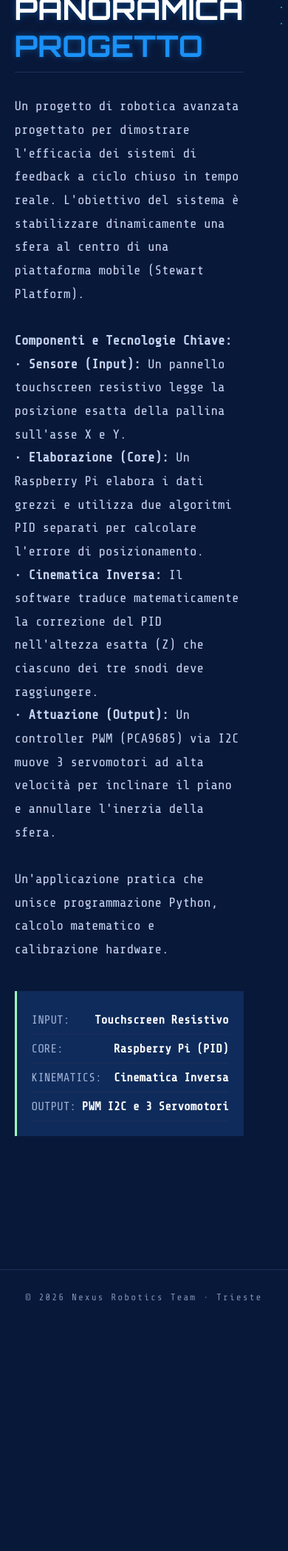
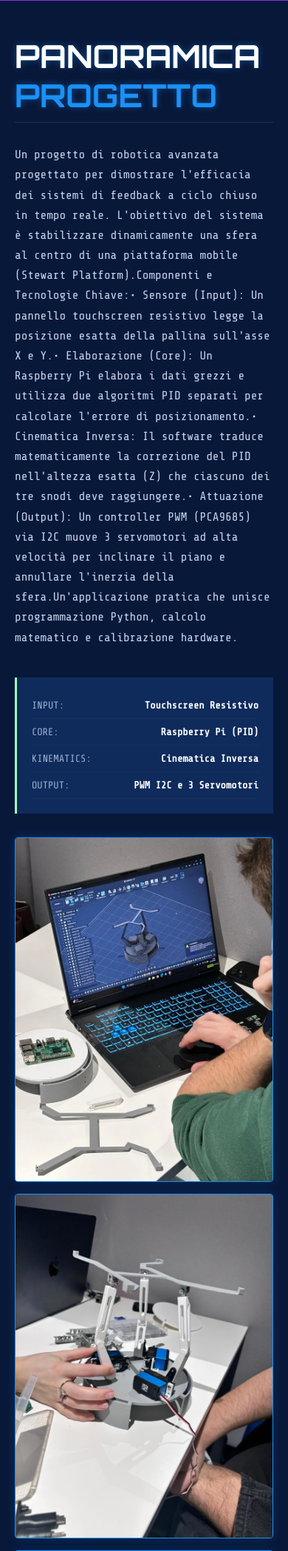
Before and after one commit to NexusUniTs/Website, a Flask app: page /project/2 in a window 390 px wide. Shown: the part 599-2696 px from the top of the page at 74% size. Before the commit the page ends 2357 px from the top, so only its background shows below. Run offline with Flask 3, Linux system fonts and the light colour scheme; some libraries are stand-ins or nearby versions.

Commit message:
Improve responsive project layouts and site navigation

```diff
--- a/static/css/style.css
+++ b/static/css/style.css
@@ -573,3 +573,142 @@ footer {
     color: var(--text-dim);
     letter-spacing: 2px;
 }
+
+/* === RESPONSIVE PROJECT GALLERY === */
+.project-topbar {
+    position: absolute;
+    top: 0;
+    left: 0;
+    right: 0;
+    z-index: 5;
+    padding: 24px clamp(20px, 5vw, 60px);
+}
+
+.btn-back {
+    position: static;
+    display: inline-flex;
+    align-items: center;
+    min-height: 44px;
+}
+
+.project-visuals { min-width: 0; }
+.project-gallery {
+    display: grid;
+    grid-template-columns: repeat(2, minmax(0, 1fr));
+    gap: 16px;
+}
+.project-media {
+    margin: 0;
+    overflow: hidden;
+    border: 1px solid var(--cyan);
+    border-radius: 4px;
+    background: var(--surface-1);
+    box-shadow: 0 0 15px rgba(var(--cyan-rgb), 0.18);
+}
+.project-media img,
+.project-media video {
+    display: block;
+    width: 100%;
+    height: min(32vw, 430px);
+    object-fit: cover;
+}
+.project-video-frame { margin-bottom: 16px; }
+.project-video-frame video { height: auto; max-height: 430px; }
+.wireframe-box {
+    min-width: 0;
+    display: grid;
+    min-height: 400px;
+    place-items: center;
+}
+.wireframe-text { padding: 24px; }
+
+@media (max-width: 700px) {
+    .project-topbar { position: relative; padding: 16px 20px 0; }
+    .project-hero { height: min(64vh, 580px); }
+    .project-title { font-size: clamp(2.55rem, 13vw, 4rem); line-height: 1.08; letter-spacing: 2px; }
+    .project-details { padding: 48px 20px; }
+    .details-grid { grid-template-columns: minmax(0, 1fr); gap: 32px; }
+    .project-info-box h2 { font-size: clamp(2rem, 11vw, 2.75rem); }
+    .project-desc { font-size: 1rem; line-height: 1.7; }
+    .project-gallery { grid-template-columns: 1fr; }
+    .project-media img { height: auto; max-height: none; }
+    .status-badge { font-size: 1.05rem; padding: 8px 12px; }
+    .wireframe-box { min-height: 300px; width: 100%; }
+    .spec-row { gap: 16px; font-size: 0.85rem; }
+}
+
+@media (prefers-reduced-motion: reduce) {
+    *, *::before, *::after { animation-duration: 0.01ms !important; animation-iteration-count: 1 !important; scroll-behavior: auto !important; transition-duration: 0.01ms !important; }
+}
+
+/* === SITE NAVIGATION & SCROLL REVEALS === */
+html { scroll-behavior: smooth; scroll-padding-top: 76px; }
+.skip-link {
+    position: fixed;
+    top: 12px;
+    left: 12px;
+    z-index: 1000;
+    padding: 10px 14px;
+    color: #001326;
+    background: var(--cyan);
+    transform: translateY(-150%);
+}
+.skip-link:focus { transform: translateY(0); }
+.site-nav {
+    position: fixed;
+    top: 0;
+    left: 0;
+    right: 0;
+    z-index: 50;
+    display: flex;
+    justify-content: space-between;
+    align-items: center;
+    min-height: 64px;
+    padding: 12px clamp(20px, 5vw, 72px);
+    background: linear-gradient(to bottom, rgba(8, 24, 57, 0.9), rgba(8, 24, 57, 0));
+    transition: background 200ms ease, box-shadow 200ms ease;
+}
+.site-nav.is-scrolled { background: rgba(8, 24, 57, 0.96); box-shadow: 0 1px 0 rgba(var(--cyan-rgb), 0.45); }
+.nav-logo, .nav-links a { color: var(--text-main); text-decoration: none; }
+.nav-logo { font-family: var(--font-head); letter-spacing: 3px; font-size: 1.1rem; }
+.nav-links { display: flex; gap: clamp(14px, 3vw, 32px); }
+.nav-links a { color: var(--text-muted); font-size: 0.85rem; }
+.nav-links a:hover, .nav-links a:focus-visible { color: var(--cyan); }
+.card-media { height: 180px; margin-bottom: 15px; overflow: hidden; border: 1px solid var(--cyan); border-radius: 5px; background: var(--surface-1); }
+.card-media img { display: block; width: 100%; height: 100%; object-fit: cover; transition: transform 400ms ease; }
+.project-card:hover .card-media img { transform: scale(1.04); }
+.card-placeholder { display: grid; place-items: center; color: var(--magenta); font-size: 0.8rem; letter-spacing: 1px; background: repeating-linear-gradient(45deg, var(--surface-1), var(--surface-1) 10px, var(--bg-color-deep) 10px, var(--bg-color-deep) 20px); }
+.status.cyan { color: var(--cyan); }
+.status.magenta { color: var(--magenta); }
+.status.yellow { color: var(--yellow); }
+.reveal { opacity: 0; transform: translateY(20px); transition: opacity 500ms ease, transform 500ms ease; }
+.reveal.is-visible { opacity: 1; transform: none; }
+
+.team-section .team-grid {
+    grid-template-columns: repeat(2, minmax(0, 1fr));
+    max-width: 1000px;
+}
+
+@media (max-width: 700px) {
+    .site-nav { min-height: 56px; padding: 10px 20px; background: rgba(8, 24, 57, 0.94); }
+    .nav-logo { font-size: 1rem; }
+    .nav-links { gap: 14px; }
+    .nav-links a { font-size: 0.75rem; }
+    .hero { height: 100svh; }
+    .glitch { font-size: clamp(3.25rem, 17vw, 5rem); letter-spacing: 4px; }
+    .hero-subtitle { font-size: 0.82rem; letter-spacing: 2px; }
+    .dynamic-layout-section, .projects-section, .team-section, .location-section { padding: 68px 20px; }
+    .section-title { font-size: clamp(2.2rem, 12vw, 3.1rem); }
+    .subtitle-desc { text-align: center; line-height: 1.5; }
+    #canvas-container { height: 460px; margin: 1rem auto; }
+    .projects-grid, .team-section .team-grid { grid-template-columns: 1fr; gap: 24px; margin-top: 32px; }
+    .project-card { padding: 28px; }
+    .team-card:hover .member-role, .team-card:focus-within .member-role, .member-item:focus .member-role { max-height: 50px; opacity: 1; margin-top: 6px; }
+    .location-container { gap: 24px; margin-top: 32px; }
+    .location-info { min-width: 0; padding: 28px; }
+    .map-wrapper { width: 100%; }
+}
+
+@media (prefers-reduced-motion: reduce) {
+    .reveal { opacity: 1; transform: none; }
+}
--- a/static/js/main.js
+++ b/static/js/main.js
@@ -2,6 +2,7 @@ document.addEventListener("DOMContentLoaded", () => {
     const canvas = document.getElementById("nexusCanvas");
     if (!canvas) return;
 
+    const reducedMotion = window.matchMedia("(prefers-reduced-motion: reduce)").matches;
     const ctx = canvas.getContext("2d");
     let cw, ch;
 
@@ -73,7 +74,7 @@ document.addEventListener("DOMContentLoaded", () => {
 
         for (let i = 0; i < words.length; i++) {
             const word = words[i];
-            const wordWidth = ctx.measureText(word + " ").width;
+            const wordWidth = ctx.measureText(`${word} `).width;
 
             if (textX + wordWidth > cw - 30) {
                 textX = 30;
@@ -107,7 +108,7 @@ document.addEventListener("DOMContentLoaded", () => {
         }
 
         drawASCIIAnomaly(anomX, anomY, time);
-        requestAnimationFrame(animate);
+        if (!reducedMotion) requestAnimationFrame(animate);
     }
     requestAnimationFrame(animate);
 });
@@ -117,6 +118,11 @@ document.addEventListener("DOMContentLoaded", () => {
     // Cerchiamo un possibile video sia in inde.html (heroVideo) che in project.html (projectVideo)
     const heroVideo = document.getElementById("heroVideo") || document.getElementById("projectVideo");
     if (!heroVideo) return;
+    if (window.matchMedia("(prefers-reduced-motion: reduce)").matches) {
+        heroVideo.pause();
+        heroVideo.removeAttribute("autoplay");
+        return;
+    }
 
     const videos = [
         "/static/videos/carousel.mp4",
@@ -151,3 +157,32 @@ document.addEventListener("DOMContentLoaded", () => {
     // Inizia la rotazione
     playRandomVideoSnippet();
 });
+
+// Navigazione e reveal leggeri, senza dipendenze esterne.
+document.addEventListener("DOMContentLoaded", () => {
+    const reducedMotion = window.matchMedia("(prefers-reduced-motion: reduce)").matches;
+    const navigation = document.querySelector(".site-nav");
+
+    if (navigation) {
+        const updateNavigation = () => navigation.classList.toggle("is-scrolled", window.scrollY > 24);
+        updateNavigation();
+        window.addEventListener("scroll", updateNavigation, { passive: true });
+    }
+
+    const revealItems = document.querySelectorAll(".reveal");
+    if (reducedMotion || !("IntersectionObserver" in window)) {
+        for (const item of revealItems) item.classList.add("is-visible");
+        return;
+    }
+
+    const observer = new IntersectionObserver((entries, currentObserver) => {
+        for (const entry of entries) {
+            if (entry.isIntersecting) {
+                entry.target.classList.add("is-visible");
+                currentObserver.unobserve(entry.target);
+            }
+        }
+    }, { threshold: 0.12 });
+
+    for (const item of revealItems) observer.observe(item);
+});
--- a/templates/project.html
+++ b/templates/project.html
@@ -10,9 +10,11 @@
 <body>
 
     <div class="project-landing">
-        <a href="/" class="btn-back">← Torna ai Progetti</a>
+        <header class="project-topbar">
+            <a href="/#projects" class="btn-back">← Torna ai Progetti</a>
+        </header>
 
-        <header class="project-hero">
+        <header class="project-hero reveal">
             <div class="project-hero-overlay"></div>
             <!-- Video (hero background) -->
             <video autoplay muted loop playsinline class="project-video" id="projectVideo">
@@ -29,9 +31,9 @@
         <section class="project-details">
             <div class="details-grid">
 
-                <div class="project-info-box">
+                <div class="project-info-box reveal">
                     <h2 class="neon-text">PANORAMICA <span class="{{ project.status_color }}">PROGETTO</span></h2>
-                    <p class="project-desc">{{ project.long_desc|safe }}</p>
+                    <p class="project-desc">{{ project.long_desc|striptags }}</p>
 
                     <div class="tech-specs">
                         {% if project.specs %}
@@ -50,26 +52,27 @@
                     </div>
                 </div>
 
-                <div class="project-visuals">
-                    <!-- Video specifico del progetto -->
+                <div class="project-visuals reveal">
                     {% if project.video_url %}
-                        <div style="margin-bottom: 20px; border: 1px solid #0ff; box-shadow: 0 0 15px rgba(0, 255, 255, 0.2); overflow: hidden; border-radius: 4px;">
-                            <video autoplay muted loop playsinline style="width: 100%; display: block;">
+                        <div class="project-media project-video-frame">
+                            <video autoplay muted loop playsinline controls>
                                 <source src="{{ project.video_url }}" type="video/mp4">
                             </video>
                         </div>
                     {% endif %}
 
-                    {% if images and images|length > 0 %}
-                        {% for img in images %}
-                        <div style="margin-bottom: 20px; border: 1px solid #0ff; box-shadow: 0 0 15px rgba(0, 255, 255, 0.2); overflow: hidden; border-radius: 4px;">
-                            <img src="{{ url_for('static', filename='images/projects/' ~ img) }}" alt="{{ project.title }} image" style="width: 100%; display: block;">
+                    {% if images %}
+                        <div class="project-gallery">
+                            {% for img in images %}
+                            <figure class="project-media">
+                                <img src="{{ url_for('static', filename='images/projects/' ~ img) }}" alt="{{ project.title }} — immagine {{ loop.index }}" loading="lazy">
+                            </figure>
+                            {% endfor %}
                         </div>
-                        {% endfor %}
                     {% else %}
                         <div class="wireframe-box">
                             <div class="scanning-bar"></div>
-                            <p class="wireframe-text text-center" style="padding-top:120px;">[ SCHEDA IN AGGIORNAMENTO ]<br>Foto e documentazione tecnica presto disponibili.</p>
+                            <p class="wireframe-text text-center">[ SCHEDA IN AGGIORNAMENTO ]<br>Foto e documentazione tecnica presto disponibili.</p>
                         </div>
                     {% endif %}
                 </div>
@@ -81,6 +84,6 @@
     <footer>
         <p>© 2026 Nexus Robotics Team · Trieste</p>
     </footer>
-
+    <script type="module" src="{{ url_for('static', filename='js/main.js') }}"></script>
 </body>
 </html>
```
Also changed, not shown: templates/index.html (+30 -16 lines).
